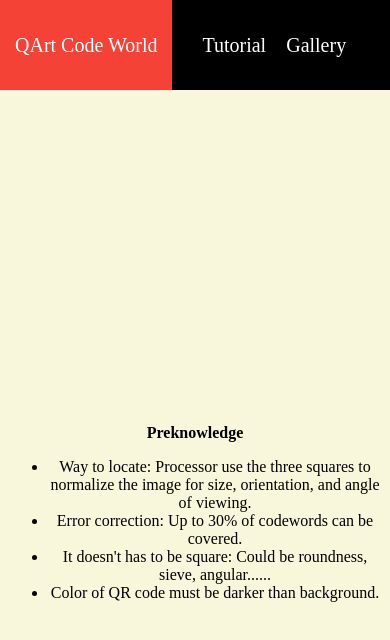
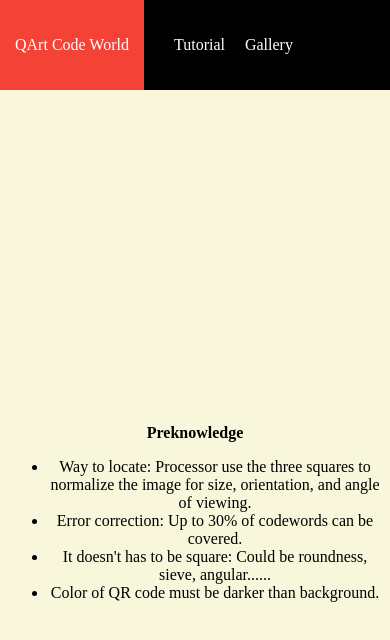
Before and after one commit to MengMW/MengMW.github.io, a plain HTML site: page index.html in a window 390 px wide. Drawn offline with Linux system fonts and the light colour scheme.

Commit message:
nav自适应v6

```diff
--- a/style.css
+++ b/style.css
@@ -126,12 +126,12 @@ html{
     top: 400px;
 }
 
-@media screen and  (max-width: 650px){
+@media screen and  (max-width: 550px){
     .navTitle{
         height: 90px;
         /*width: 100%;*/
         line-height: 90px;
-        font-size: 20px;
+        font-size: 16px;
         left: 0;
         margin: 0;
         padding: 0 15px;
@@ -144,7 +144,7 @@ html{
     .navLink{
         height: 90px;
         line-height: 90px;
-        font-size: 20px;
+        font-size: 16px;
         margin: 0;
         padding: 0 10px;
         float: left;
@@ -155,7 +155,7 @@ html{
     }
     .grid{
         top: 200px;
-        width: 100%;
+        width: 90%;
         left: 20%;
     }
     .grid-item{
```
